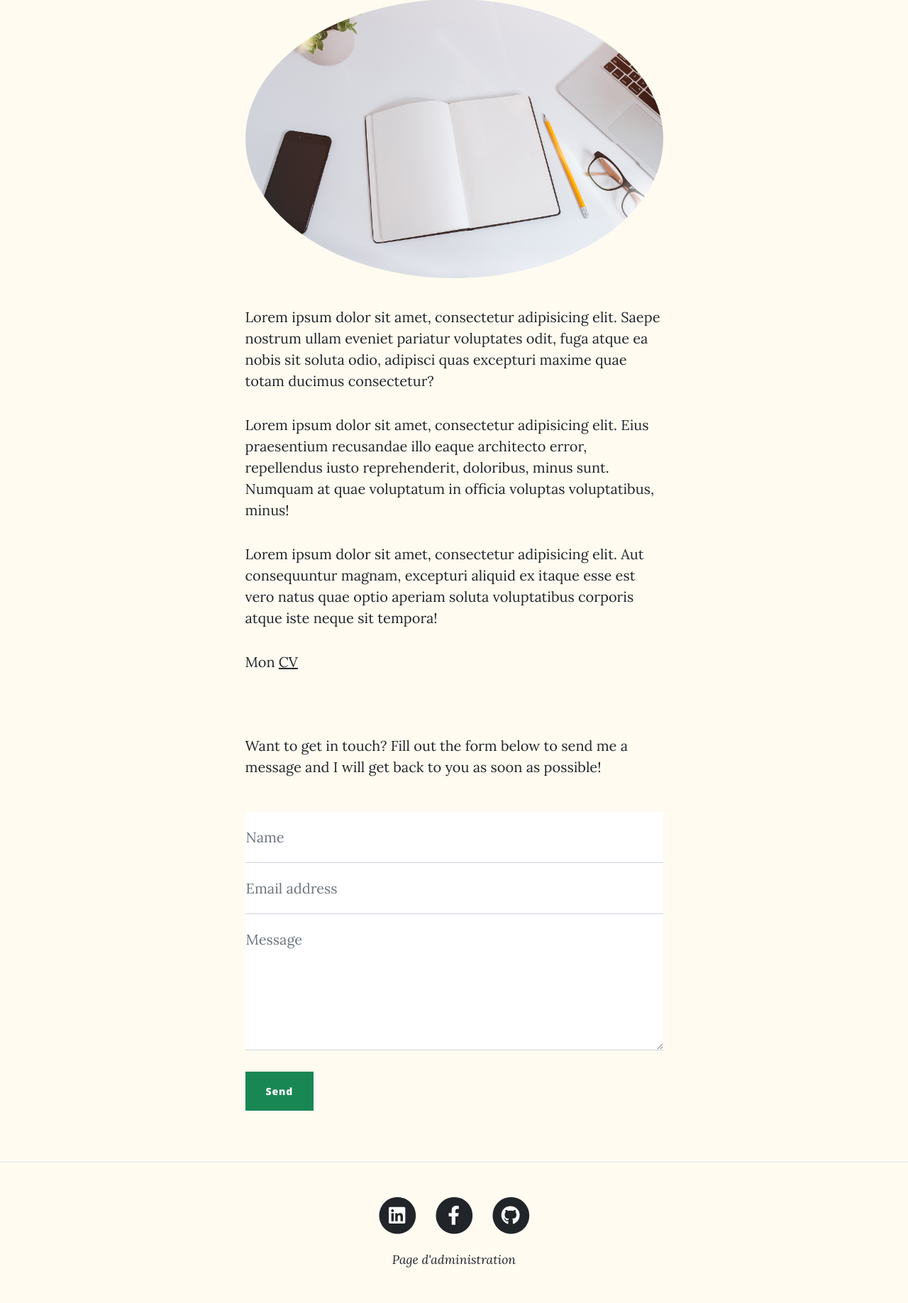
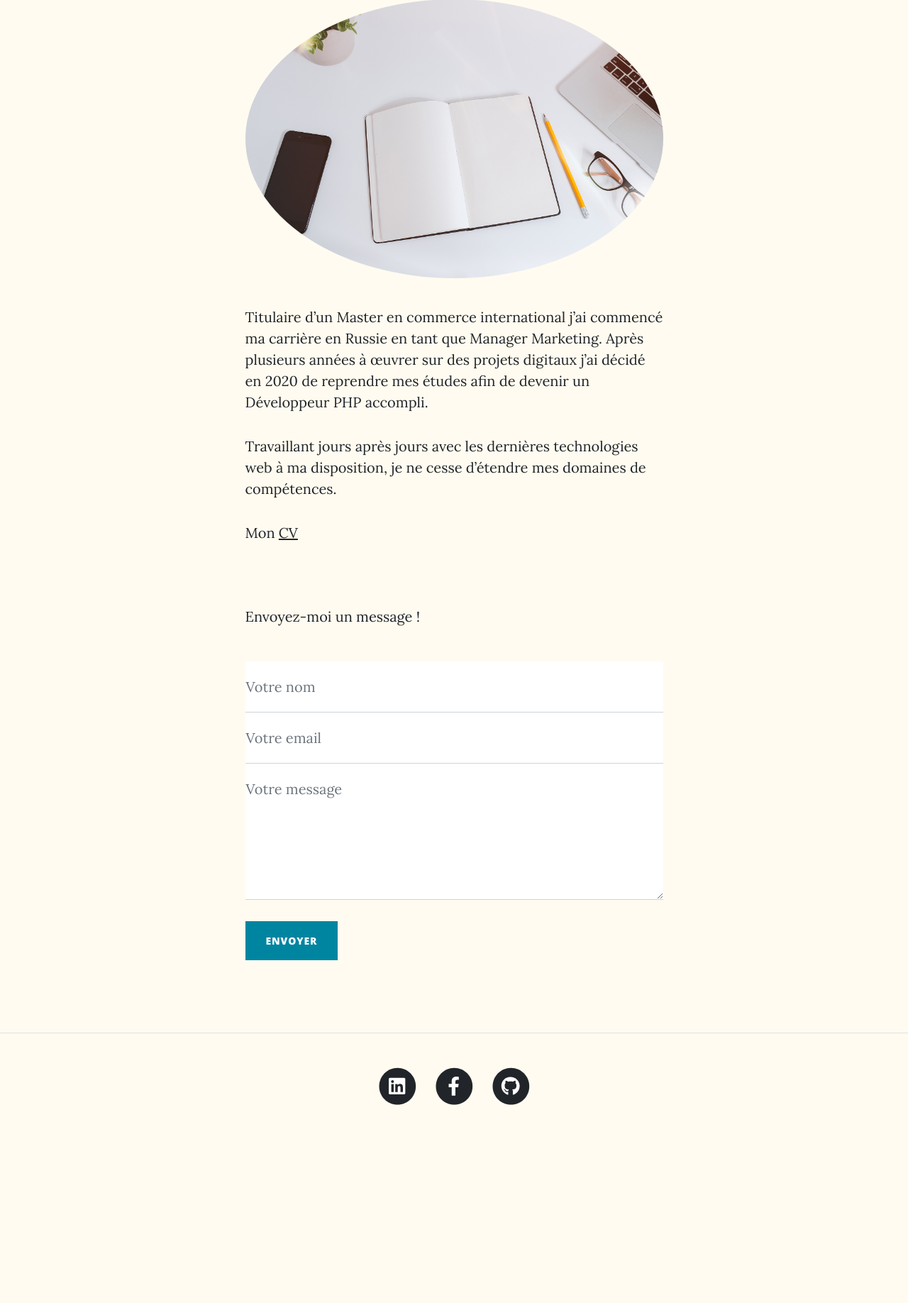
Before and after one commit to AnaMltk/Blog, a PHP site: template App/view/homepage.html.twig in a window 1280 px wide. Shown: the part 581-2417 px from the top of the page at 71% size. After the commit the page ends 2138 px from the top, so only its background shows below. Run offline with PHP 8.4, Linux system fonts and the light colour scheme; the template is opened without the code that fills it: most values are stand-ins (such as "Sample title", 1, 10 or a date in 2020); some libraries are stand-ins or nearby versions.

Commit message:
- add success/error message, - add restrictions for non-admin users, - modify navbar and footer

```diff
--- a/App/controller/UserController.php
+++ b/App/controller/UserController.php
@@ -31,7 +31,7 @@ class UserController extends AppController
         //$_SESSION['token'] = $this->getToken();
         //redirect user on homepage
 
-        $this->view->display('user/registration.html.twig', ['message' => $message, 'user' => $user, 'token' => $session->read('token')]);
+        $this->view->display('user/registration.html.twig', ['message' =>$message, 'user' => $user, 'token' => $session->read('token')]);
     }
 
     public function getUser($userId)
--- a/App/view/base.html.twig
+++ b/App/view/base.html.twig
@@ -1,25 +1,27 @@
 <!DOCTYPE html>
 <html lang="en">
 	<head>
-        <meta charset="utf-8" />
-        <meta name="viewport" content="width=device-width, initial-scale=1, shrink-to-fit=no" />
-        <meta name="description" content="" />
-        <meta name="author" content="" />
+		<meta charset="utf-8"/>
+		<meta name="viewport" content="width=device-width, initial-scale=1, shrink-to-fit=no"/>
+		<meta name="description" content=""/>
+		<meta name="author" content=""/>
 		<title>Blog</title>
-        <link rel="icon" type="image/x-icon" href="/assets/favicon.ico" />
+		<link
+		rel="icon" type="image/x-icon" href="/assets/favicon.ico"/>
 		<!-- Font Awesome icons (free version)-->
 		<script src="https://use.fontawesome.com/releases/v5.15.3/js/all.js" crossorigin="anonymous"></script>
 		<!-- Google fonts-->
-        <link href="https://fonts.googleapis.com/css?family=Lora:400,700,400italic,700italic" rel="stylesheet" type="text/css" />
-        <link href="https://fonts.googleapis.com/css?family=Open+Sans:300italic,400italic,600italic,700italic,800italic,400,300,600,700,800" rel="stylesheet" type="text/css" />
+		<link href="https://fonts.googleapis.com/css?family=Lora:400,700,400italic,700italic" rel="stylesheet" type="text/css"/>
+		<link
+		href="https://fonts.googleapis.com/css?family=Open+Sans:300italic,400italic,600italic,700italic,800italic,400,300,600,700,800" rel="stylesheet" type="text/css"/>
 		<!-- Core theme CSS (includes Bootstrap)-->
-        <link href="/css/styles.css" rel="stylesheet" />
+		<link href="/css/styles.css" rel="stylesheet"/>
 	</head>
 	<body>
 		<!-- Navigation-->
 		<nav class="navbar navbar-expand-lg navbar-light" id="mainNav">
 			<div class="container px-4 px-lg-5">
-                <a class="navbar-brand" href="/homepage/home">Home</a>
+				<a class="navbar-brand" href="/homepage/home">Page d'accueil</a>
 				<button class="navbar-toggler" type="button" data-bs-toggle="collapse" data-bs-target="#navbarResponsive" aria-controls="navbarResponsive" aria-expanded="false" aria-label="Toggle navigation">
 					Menu
 					<i class="fas fa-bars"></i>
@@ -28,46 +30,35 @@
 					<ul class="navbar-nav ms-auto py-4 py-lg-0">
 
 						<li class="nav-item">
-							<a class="nav-link px-lg-3 py-3 py-lg-4" href="/blogpost/listPosts">List of Posts</a>
+							<a class="nav-link px-lg-3 py-3 py-lg-4" href="/blogpost/listPosts">La Liste des Articles</a>
 						</li>
 						{% if user.role == 1 %}
 							<li class="nav-item">
-								<a class="nav-link px-lg-3 py-3 py-lg-4" href="/blogpost/add">Write Blogpost</a>
+								<a class="nav-link px-lg-3 py-3 py-lg-4" href="/blogpost/add">Créer un Article Blogpost</a>
 							</li>
 						{% endif %}
-						<li class="nav-item">
-							<a class="nav-link px-lg-3 py-3 py-lg-4" href="post.html">Sample Post</a>
-						</li>
-						<li class="nav-item">
-							<a class="nav-link px-lg-3 py-3 py-lg-4" href="contact.html">Contact</a>
-						</li>
+
 						{% if user.user_id is empty %}
 							<li class="nav-item">
-								<a class="nav-link px-lg-3 py-3 py-lg-4" href="/user/login">Login</a>
+								<a class="nav-link px-lg-3 py-3 py-lg-4" href="/user/login">Se connecter</a>
 							</li>
 						{% else %}
 							<li class="nav-item">
-								<a class="nav-link px-lg-3 py-3 py-lg-4" href="#!">Hello
-									{{user.email}}</a>
+								<a class="nav-link px-lg-3 py-3 py-lg-4" href="#!">Bonjour
+									{{user.login}}</a>
 							</li>
 							<li class="nav-item">
-								<a class="nav-link px-lg-3 py-3 py-lg-4" href="/user/logout">Log out
+								<a class="nav-link px-lg-3 py-3 py-lg-4" href="/user/logout">Se déconnecter
 								</a>
 							</li>
-							<li class="nav-item">
-								<form action="/user/logOut" method="post">
 
-									<button type="submit" class="btn btn-link" name="logout" value="logout">Log out</button>
-
-								</form>
-							</li>
 						{% endif %}
 					</ul>
 				</div>
 			</div>
 		</nav>
 		<!-- Page Header-->
-         {% block header %} {% endblock %}
+		{% block header %}{% endblock %}
 		<!--  <header class="masthead" style="background-image: url('/App/public/assets/img/test-bg.jpg')">
 		            <div class="container position-relative px-4 px-lg-5">
 		                <div class="row gx-4 gx-lg-5 justify-content-center">
@@ -82,7 +73,7 @@
 		        </header>-->
 		<!-- Main Content-->
 
-        {% block body %} {% endblock %}
+		{% block body %}{% endblock %}
 		<!-- Footer-->
 		<footer class="border-top">
 			<div class="container px-4 px-lg-5">
@@ -114,7 +105,11 @@
 								</a>
 							</li>
 						</ul>
-                        <div class="small text-center text-muted fst-italic"><a href="/adminpage/admin">Page d'administration</a></div>
+                        {% if user.role == 1 %}
+						<div class="small text-center text-muted fst-italic">
+							<a href="/adminpage/admin">Page d'administration</a>
+						</div>
+                        {% endif %}
 					</div>
 				</div>
 			</div>
--- a/App/view/blogpost/createBlogpost.html.twig
+++ b/App/view/blogpost/createBlogpost.html.twig
@@ -75,7 +75,7 @@
 																											<input type="text" name="headline" value="{{blogpost.headline}}" required/>#}
 
 
-						<button type="submit" class="btn btn-success" name="createBlogpost" value="createBlogpost">Créer un Article</button>
+						<button type="submit" class="btn btn-primary text-uppercase" name="createBlogpost" value="createBlogpost">Créer un Article</button>
 
 					</form>
 					{% if message %}
--- a/App/view/homepage.html.twig
+++ b/App/view/homepage.html.twig
@@ -21,9 +21,8 @@
                 <div class="row gx-4 gx-lg-5 justify-content-center">
                     <div class="col-md-10 col-lg-8 col-xl-7">
                     <img class=" img-fluid rounded-circle mx-auto mb-2" src="/App/public/assets/img/home-bg.jpg" alt="" class="d-lg-block d-xl-none">
-                        <p>Lorem ipsum dolor sit amet, consectetur adipisicing elit. Saepe nostrum ullam eveniet pariatur voluptates odit, fuga atque ea nobis sit soluta odio, adipisci quas excepturi maxime quae totam ducimus consectetur?</p>
-                        <p>Lorem ipsum dolor sit amet, consectetur adipisicing elit. Eius praesentium recusandae illo eaque architecto error, repellendus iusto reprehenderit, doloribus, minus sunt. Numquam at quae voluptatum in officia voluptas voluptatibus, minus!</p>
-                        <p>Lorem ipsum dolor sit amet, consectetur adipisicing elit. Aut consequuntur magnam, excepturi aliquid ex itaque esse est vero natus quae optio aperiam soluta voluptatibus corporis atque iste neque sit tempora!</p>
+                        <p>Titulaire d’un Master en commerce international j’ai commencé ma carrière en Russie en tant que Manager Marketing. Après plusieurs années à œuvrer sur des projets digitaux j’ai décidé en 2020 de reprendre mes études afin de devenir un Développeur PHP accompli. </p>
+                        <p>Travaillant jours après jours avec les dernières technologies web à ma disposition, je ne cesse d’étendre mes domaines de compétences.</p>
 						<p>Mon  <a href="/App/public/CV_Anastasia_Molotkova.pdf">CV</a></p>
                     </div>
                 </div>
@@ -33,47 +32,37 @@
             <div class="container px-4 px-lg-5">
                 <div class="row gx-4 gx-lg-5 justify-content-center">
                     <div class="col-md-10 col-lg-8 col-xl-7">
-                        <p>Want to get in touch? Fill out the form below to send me a message and I will get back to you as soon as possible!</p>
+                        <p>Envoyez-moi un message !</p>
                         <div class="my-5">
-                            <!-- * * * * * * * * * * * * * * *-->
-                            <!-- * * SB Forms Contact Form * *-->
-                            <!-- * * * * * * * * * * * * * * *-->
-                            <!-- This form is pre-integrated with SB Forms.-->
-                            <!-- To make this form functional, sign up at-->
-                            <!-- https://startbootstrap.com/solution/contact-forms-->
-                            <!-- to get an API token!-->
+
                             <form method="post" action="/homepage/getcontactmessage">
                             <input type="hidden" name="token" value="{{ token }}"/>
                                 <div class="form-floating">
                                     <input class="form-control" id="name" type="text" placeholder="Enter your name..." />
-                                    <label for="name">Name</label>
+                                    <label for="name">Votre nom</label>
 
                                 </div>
                                 <div class="form-floating">
                                     <input class="form-control" id="email" type="email" name="email" placeholder="Enter your email..." />
-                                    <label for="email">Email address</label>
+                                    <label for="email">Votre email</label>
 
                                 </div>
 
                                 <div class="form-floating">
                                     <textarea class="form-control" id="message" name="message" placeholder="Enter your message here..." style="height: 12rem"></textarea>
-                                    <label for="message">Message</label>
+                                    <label for="message">Votre message</label>
 
                                 </div>
                                 <br />
-                                <!-- Submit success message-->
-                                <!---->
-                                <!-- This is what your users will see when the form-->
-                                <!-- has successfully submitted-->
 
-                                <!-- Submit error message-->
-                                <!---->
-                                <!-- This is what your users will see when there is-->
-                                <!-- an error submitting the form-->
-
-                                <!-- Submit Button-->
-                                <button  type="submit" class="btn btn-success" name="submit" value="submit">Send</button>
+                                <button  type="submit" class="btn btn-primary text-uppercase" name="submit" value="submit">Envoyer</button>
                             </form>
+                            <br>
+                            {% if message %}
+                            <div class='alert alert-danger'>
+								{{ message }}
+							</div>
+                            {% endif %}
                         </div>
                     </div>
                 </div>
--- a/App/view/user/admin.html.twig
+++ b/App/view/user/admin.html.twig
@@ -40,10 +40,10 @@
 											<form method="post" action="" name="publish-comment">
 												<input type="hidden" name="comment_id" value="{{comment.comment_id}}"/>
 												<td>
-													<button type="submit" name="publish" value="publish">Publish</button>
+													<button type="submit" class="btn btn-primary text-uppercase" name="publish" value="publish">Publier</button>
 												</td>
 												<td>
-													<button type="submit" name="delete" value="delete" onclick="return confirm('Are you sure?')">Delete</button>
+													<button type="submit" class="btn btn-primary text-uppercase" name="delete" value="delete" onclick="return confirm('Êtes-vous sûr de vouloir supprimer ce commentaire?')">Supprimer</button>
 
 												</td>
 											</form>
--- a/App/view/user/login.html.twig
+++ b/App/view/user/login.html.twig
@@ -56,7 +56,7 @@
                                     </div>
                                 </div>
 
-                                <button type="submit" class="btn btn-success" name="login" value="login">Log in</button>
+                                <button type="submit" class="btn btn-primary text-uppercase" name="login" value="login">Se connecter</button>
                                 <br>
                                 <br>
                                 <a href="/user/add">Créer un compte</a>/<a href="/user/resetPassword">Mot de passe oublié </a>
--- a/App/view/user/newPassword.html.twig
+++ b/App/view/user/newPassword.html.twig
@@ -7,7 +7,7 @@
 			<label>Password</label>
 			<input type="password" name="password" required/>
 
-			<button type="submit" name="submit" value="submit">Submit</button>
+			<button type="submit" class="btn btn-primary text-uppercase" name="submit" value="submit">Envoyer</button>
 		</form>
 <div> {{error}}</div>
 
--- a/App/view/user/resetPassword.html.twig
+++ b/App/view/user/resetPassword.html.twig
@@ -47,7 +47,7 @@
 
 
 
-							<button type="submit" class="btn btn-success" name="submit" value="submit">Reinitialiser</button>
+							<button type="submit" class="btn btn-primary text-uppercase" name="submit" value="submit">Reinitialiser</button>
 
 						</form>
 					</div>
```
Also changed, not shown: App/controller/BlogpostController.php (+24 -3 lines), App/controller/HomepageController.php (+11 -5 lines), App/controller/adminpageController.php (+5 -2 lines), App/model/UserManager.php (+9 -7 lines), App/view/blogpost/blogpostUpdate.html.twig (+20 -6 lines), App/view/user/registration.html.twig (+6 -1 lines). Lines whose indentation alone changed are shown as unchanged.
